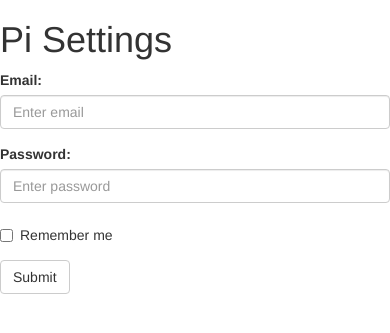
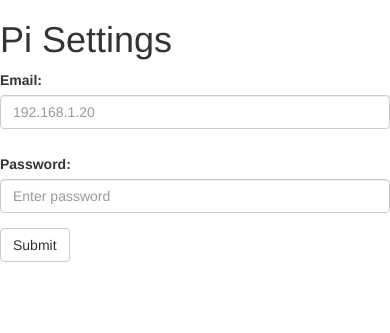
Before and after one commit to richeyrobert/configpi, a PHP site: page /admin/index.php in a window 390 px wide. Shown: the top 333 px of the page. Run offline with PHP 8.4, Linux system fonts and the light colour scheme; data that the repository does not hold is empty.

Commit message:
Debugging the form setup and actions.

```diff
--- a/html/admin/index.php
+++ b/html/admin/index.php
@@ -19,24 +19,18 @@
   </head>
   <body>
     <h1>Pi Settings</h1>
-    <form class="form-horizontal" role="form">
+    <form class="form-horizontal" role="form" method="post" action="index.php">
       <div class="form-group">
         <label class="control-label col-sm-2" for="email">Email:</label>
         <div class="col-sm-10">
-        <input type="email" class="form-control" id="email" placeholder="Enter email">
+          <input type="text" class="form-control" id="ip_address" name="ip_address" placeholder="192.168.1.20" value="<?php echo htmlspecialchars($_POST['ip_address']); ?>">
+          <?php echo "<p class='text-danger'>$errIPAddress</p>";?>
         </div>
       </div>
       <div class="form-group">
         <label class="control-label col-sm-2" for="pwd">Password:</label>
         <div class="col-sm-10">
           <input type="password" class="form-control" id="pwd" placeholder="Enter password">
-      </div>
-    </div>
-    <div class="form-group">
-      <div class="col-sm-offset-2 col-sm-10">
-        <div class="checkbox">
-          <label><input type="checkbox"> Remember me</label>
-        </div>
         </div>
       </div>
       <div class="form-group">
```
Lines whose indentation alone changed are shown as unchanged.
